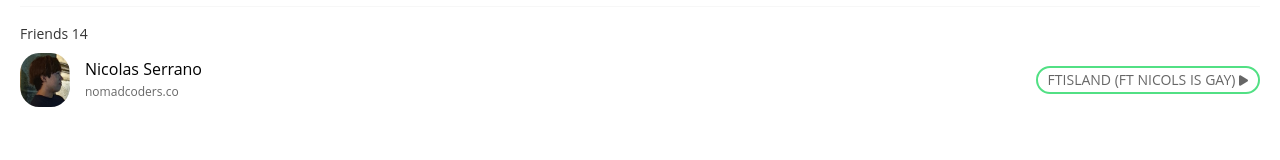
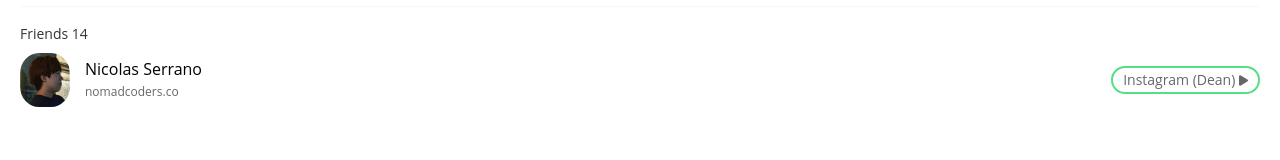
Before and after one commit to riazguzman/KakaoTalk_Clone, a plain HTML site: page friends.html in a window 1280 px wide. Shown: the part 302-462 px from the top of the page. Drawn offline with Linux system fonts and the light colour scheme; a web font is replaced by a local one.

Commit message:
Update friends.html

```diff
--- a/friends.html
+++ b/friends.html
@@ -83,7 +83,7 @@
           <div class="friend__column">
             <div class="friend_now-listening">
               <span>
-                FTISLAND (FT NICOLS IS GAY)
+                Instagram (Dean)
                 <i class="fas fa-play"></i>
               </span>
             </div>
```
